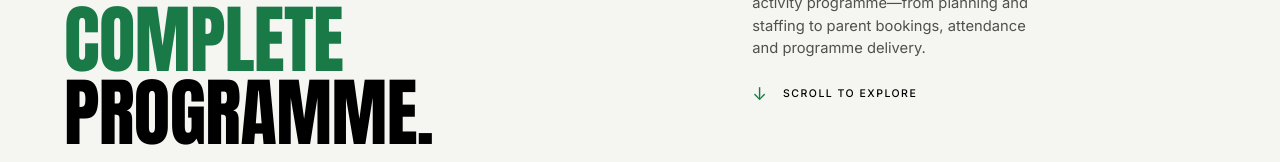
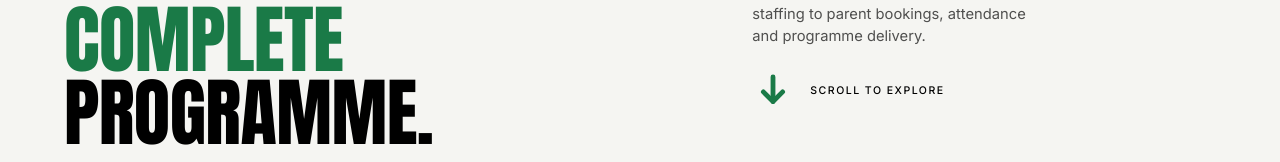
Before and after one commit to NellaThePanna/young-icons, a Next.js app: page /schools in a window 1280 px wide. Shown: the part 177-339 px from the top of the page. Built offline with nearby package versions, Linux system fonts and the light colour scheme.

Commit message:
Enlarge Schools navigation arrows

```diff
--- a/src/components/SchoolsActivitiesHero.tsx
+++ b/src/components/SchoolsActivitiesHero.tsx
@@ -1,6 +1,28 @@
 import Image from "next/image"
 import { SCHOOLS_ACTIVITIES_HERO } from "@/content/schools-activities"
 
+const scrollArrowClassName = "h-[34px] w-[34px] md:h-[38px] md:w-[38px] lg:h-[42px] lg:w-[42px]"
+
+function ScrollArrowIcon() {
+  return (
+    <svg
+      aria-hidden="true"
+      viewBox="0 0 24 24"
+      width={32}
+      height={32}
+      className={scrollArrowClassName}
+      style={{ color: "var(--color-academy-green)", flexShrink: 0 }}
+      fill="none"
+      stroke="currentColor"
+      strokeWidth="2.75"
+      strokeLinecap="round"
+      strokeLinejoin="round"
+    >
+      <path d="M12 4v14" />
+      <path d="m6.5 12.5 5.5 5.5 5.5-5.5" />
+    </svg>
+  )
+}
 export default function SchoolsActivitiesHero() {
   return (
     <section className="px-5 pt-20 sm:px-8 sm:pt-22 lg:px-12 lg:pt-22" style={{ backgroundColor: "var(--color-warm-off-white)" }}>
@@ -55,7 +77,7 @@ export default function SchoolsActivitiesHero() {
               className="inline-flex items-center gap-4 focus-visible:outline focus-visible:outline-2 focus-visible:outline-offset-4 focus-visible:outline-[#1a7a47]"
               style={{ textDecoration: "none", color: "var(--color-black)" }}
             >
-              <span aria-hidden="true" style={{ color: "var(--color-academy-green)", fontSize: "1.1rem", lineHeight: 1 }}>↓</span>
+              <ScrollArrowIcon />
               <span style={{ fontFamily: "var(--font-body)", fontWeight: "var(--font-weight-medium)", fontSize: "0.66rem", letterSpacing: "0.14em" }}>
                 {SCHOOLS_ACTIVITIES_HERO.scrollLabel}
               </span>
```
